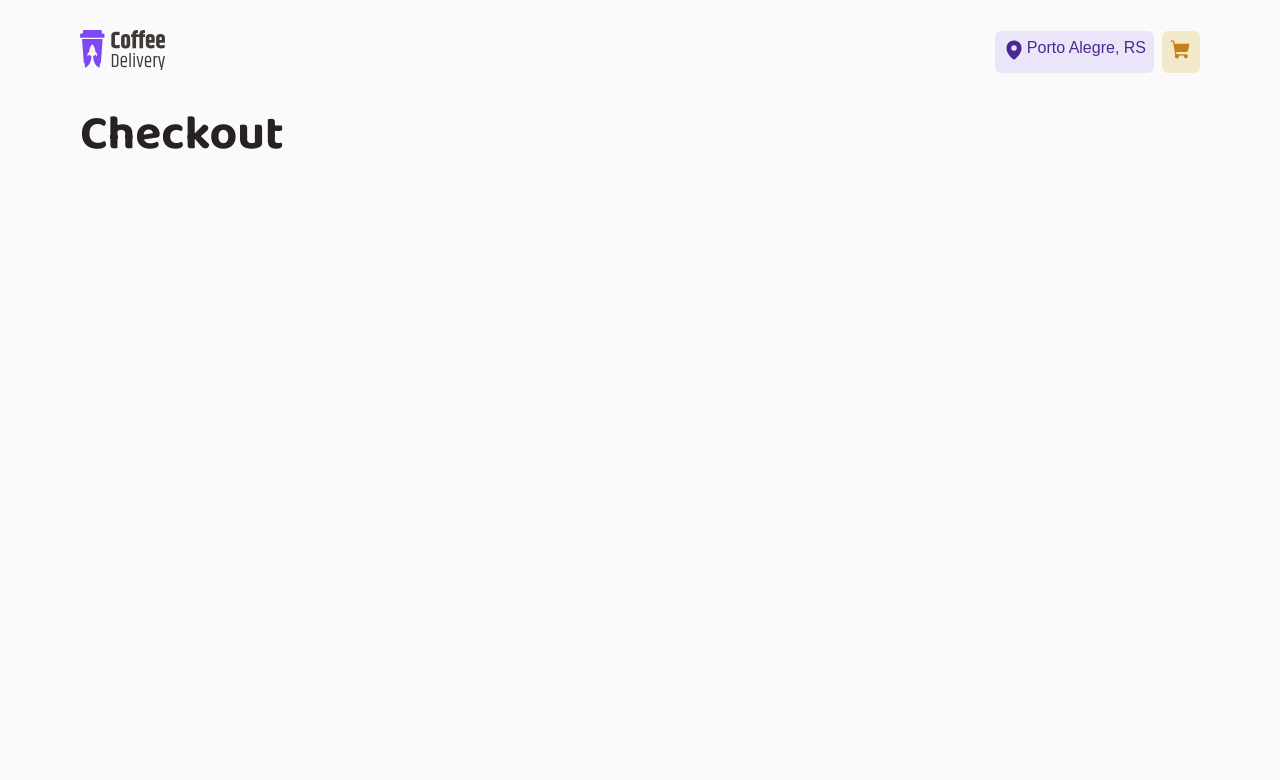
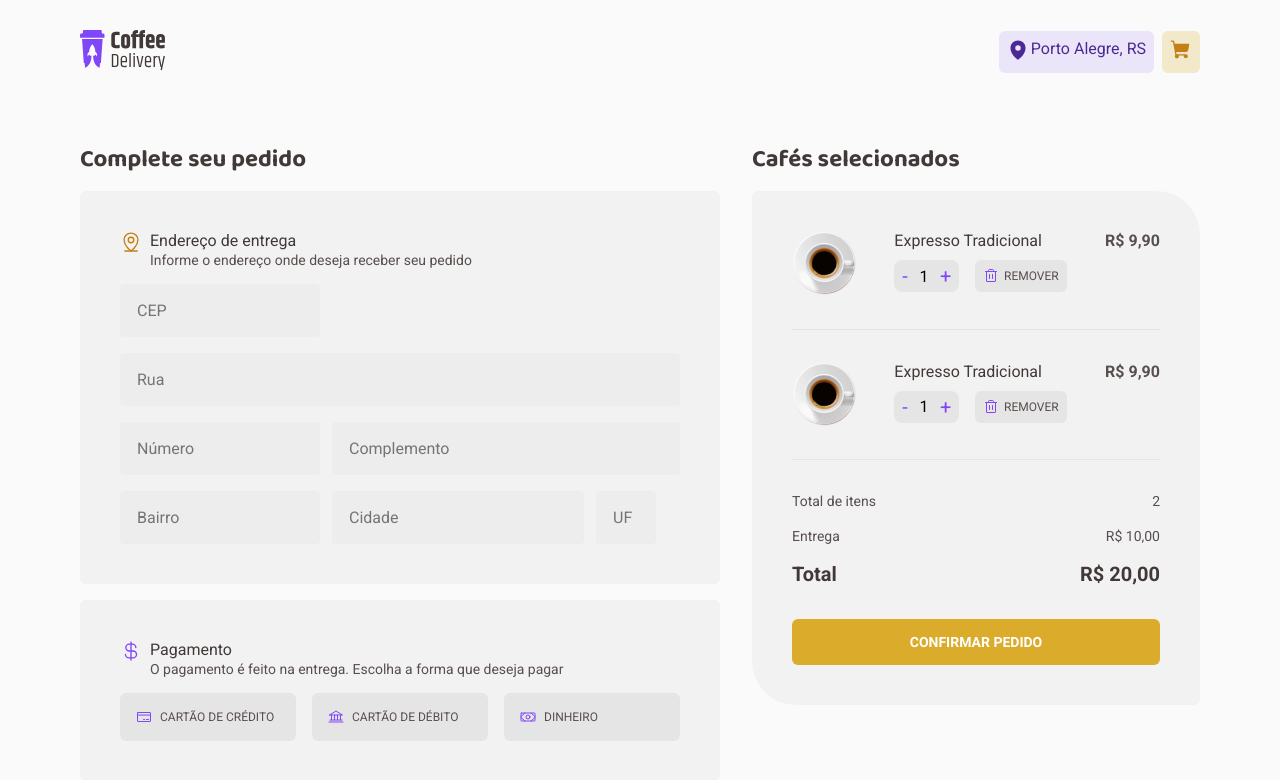
Before and after one commit to dandevweb/coffee-delivery-react, a React (Vite) app: page /checkout in a window 1280 px wide. Shown: the top 780 px of the page. Built offline with nearby package versions, Linux system fonts and the light colour scheme.

Commit message:
feat: checkout page

```diff
--- /dev/null
+++ b/src/components/InputAmount/index.tsx
@@ -0,0 +1,11 @@
+import { QuantityComponent } from './styles'
+
+export function InputAmount() {
+  return (
+    <QuantityComponent>
+      <span></span>
+      <input type="number" value={1} />
+      <span></span>
+    </QuantityComponent>
+  )
+}
--- /dev/null
+++ b/src/components/InputAmount/styles.ts
@@ -0,0 +1,38 @@
+import styled from 'styled-components'
+
+export const QuantityComponent = styled.div`
+  display: flex;
+  align-items: center;
+  background-color: ${(props) => props.theme['gray-400']};
+  border-radius: 8px;
+
+  span:first-child::before,
+  span:last-child::after {
+    content: attr(data-content);
+    background-color: transparent;
+    display: flex;
+    align-items: center;
+    justify-content: center;
+    color: ${(props) => props.theme['purple-500']};
+    cursor: pointer;
+    padding: 0 0.5rem;
+    font-size: 1.25rem;
+  }
+
+  span:first-child::before {
+    content: '-';
+  }
+
+  span:last-child::after {
+    content: '+';
+  }
+
+  input {
+    border: 0;
+    border: none;
+    max-width: 1rem;
+    background-color: transparent;
+    text-align: center;
+    line-height: normal;
+  }
+`
--- a/src/components/ProductCard/index.tsx
+++ b/src/components/ProductCard/index.tsx
@@ -5,6 +5,7 @@ import {
   FooterProductCard,
   MainProductCard,
 } from './styles'
+import { InputAmount } from '../InputAmount'
 
 export function ProductCard() {
   return (
@@ -23,11 +24,7 @@ export function ProductCard() {
         <span>
           R$ <h3> 9,90</h3>
         </span>
-        <div>
-          <span></span>
-          <input type="number" value={1} />
-          <span></span>
-        </div>
+        <InputAmount />
         <button>
           <ShoppingCart width={22} weight="fill" />
         </button>
--- a/src/components/ProductCard/styles.ts
+++ b/src/components/ProductCard/styles.ts
@@ -45,6 +45,7 @@ export const MainProductCard = styled.main`
   h3 {
     font-weight: 700;
     font-size: 1.25rem;
+    font-family: 'Baloo 2', cursive;
   }
 
   p {
@@ -72,43 +73,7 @@ export const FooterProductCard = styled.footer`
     h3 {
       font-size: 1.5rem;
       font-weight: 700;
-    }
-  }
-
-  div {
-    display: flex;
-    align-items: center;
-    background-color: ${(props) => props.theme['gray-400']};
-    border-radius: 8px;
-    gap: 0.8rem;
-
-    span:first-child::before,
-    span:last-child::after {
-      content: attr(data-content);
-      background-color: transparent;
-      display: flex;
-      align-items: center;
-      justify-content: center;
-      color: ${(props) => props.theme['purple-500']};
-      cursor: pointer;
-      font-size: 1.25rem;
-    }
-
-    span:first-child::before {
-      content: '-';
-    }
-
-    span:last-child::after {
-      content: '+';
-    }
-
-    input {
-      border: 0;
-      border: none;
-      max-width: 1rem;
-      background-color: transparent;
-      text-align: center;
-      line-height: normal;
+      font-family: 'Baloo 2', cursive;
     }
   }
 
--- /dev/null
+++ b/src/pages/Checkout/components/CheckoutItem/Index.tsx
@@ -0,0 +1,27 @@
+import { Trash } from 'phosphor-react'
+import { ItemSingle } from './styles'
+import { InputAmount } from '../../../../components/InputAmount'
+import { useTheme } from 'styled-components'
+
+import coffeeImage from '../../../../assets/products/express-coffee.png'
+
+export function CheckoutItem() {
+  const theme = useTheme()
+
+  return (
+    <ItemSingle>
+      <img src={coffeeImage} alt="Expresso Tradicional" />
+      <div>
+        <h3>Expresso Tradicional</h3>
+        <div>
+          <InputAmount />
+          <button>
+            <Trash size={16} color={theme['purple-500']} />
+            <span>remover</span>
+          </button>
+        </div>
+      </div>
+      <p>R$ 9,90</p>
+    </ItemSingle>
+  )
+}
--- /dev/null
+++ b/src/pages/Checkout/components/CheckoutItem/styles.ts
@@ -0,0 +1,57 @@
+import styled from 'styled-components'
+
+export const ItemSingle = styled.div`
+  display: flex;
+  justify-content: space-between;
+  gap: 1rem;
+  width: 100%;
+  padding-bottom: 2.1rem;
+  border-bottom: 1px solid ${(props) => props.theme['gray-400']};
+
+  &:not(:first-child) {
+    margin-top: 1rem;
+  }
+
+  img {
+    width: 4rem;
+    height: 4rem;
+  }
+
+  > div {
+    display: flex;
+    flex-direction: column;
+
+    h3 {
+      font-size: 1rem;
+      margin-bottom: 0.5rem;
+    }
+
+    button {
+      all: unset;
+      display: flex;
+      align-items: center;
+      gap: 0 0.3rem;
+      padding: 0.5rem;
+      border-radius: 6px;
+      background-color: ${(props) => props.theme['gray-400']};
+      cursor: pointer;
+
+      span {
+        color: ${(props) => props.theme['gray-700']};
+        font-size: 0.75rem;
+        text-transform: uppercase;
+      }
+    }
+
+    > div {
+      display: flex;
+      gap: 1rem;
+    }
+  }
+
+  p {
+    font-size: 1rem;
+    font-weight: 700;
+    color: ${(props) => props.theme['gray-700']};
+  }
+`
--- a/src/pages/Checkout/index.tsx
+++ b/src/pages/Checkout/index.tsx
@@ -1,3 +1,110 @@
+import {
+  Bank,
+  CreditCard,
+  CurrencyDollar,
+  MapPinLine,
+  Money,
+} from 'phosphor-react'
+import {
+  AddressCard,
+  AddressForm,
+  CardHeader,
+  CheckoutContainer,
+  CheckoutItemsCard,
+  GeneralInformation,
+  Input,
+  PaymentCard,
+  PaymentSelection,
+  DetailsAmount,
+} from './styles'
+import { useTheme } from 'styled-components'
+import { CheckoutItem } from './components/CheckoutItem/Index'
+
 export function Checkout() {
-  return <h1>Checkout</h1>
+  const theme = useTheme()
+
+  return (
+    <CheckoutContainer>
+      <div>
+        <h2>Complete seu pedido</h2>
+        <GeneralInformation>
+          <AddressCard>
+            <CardHeader>
+              <MapPinLine size={22} color={theme['yellow-900']} />
+              <div>
+                <h3>Endereço de entrega</h3>
+                <p>Informe o endereço onde deseja receber seu pedido</p>
+              </div>
+            </CardHeader>
+            <AddressForm>
+              <Input width="sm" placeholder="CEP" />
+              <Input width="xl" placeholder="Rua" />
+              <Input width="sm" placeholder="Número" />
+              <Input width="lg" placeholder="Complemento" />
+              <Input width="sm" placeholder="Bairro" />
+              <Input width="md" placeholder="Cidade" />
+              <Input width="xs" placeholder="UF" />
+            </AddressForm>
+          </AddressCard>
+
+          <PaymentCard>
+            <CardHeader>
+              <CurrencyDollar size={22} color={theme['purple-500']} />
+              <div>
+                <h3>Pagamento</h3>
+                <p>
+                  O pagamento é feito na entrega. Escolha a forma que deseja
+                  pagar
+                </p>
+              </div>
+            </CardHeader>
+            <PaymentSelection>
+              <button>
+                <CreditCard size={16} color={theme['purple-500']} />
+                <span>Cartão de crédito</span>
+              </button>
+
+              <button>
+                <Bank size={16} color={theme['purple-500']} />
+                <span>Cartão de débito</span>
+              </button>
+
+              <button>
+                <Money size={16} color={theme['purple-500']} />
+                <span>Dinheiro</span>
+              </button>
+            </PaymentSelection>
+          </PaymentCard>
+        </GeneralInformation>
+      </div>
+
+      <div>
+        <h2>Cafés selecionados</h2>
+
+        <CheckoutItemsCard>
+          <CheckoutItem />
+          <CheckoutItem />
+
+          <DetailsAmount>
+            <div>
+              <span>Total de itens</span>
+              <span>2</span>
+            </div>
+
+            <div>
+              <span>Entrega</span>
+              <span>R$ 10,00</span>
+            </div>
+
+            <div>
+              <h3>Total</h3>
+              <h3>R$ 20,00</h3>
+            </div>
+
+            <button type="button">Confirmar pedido</button>
+          </DetailsAmount>
+        </CheckoutItemsCard>
+      </div>
+    </CheckoutContainer>
+  )
 }
--- /dev/null
+++ b/src/pages/Checkout/styles.ts
@@ -0,0 +1,158 @@
+import styled from 'styled-components'
+
+export const CheckoutContainer = styled.div`
+  display: grid;
+  grid-template-columns: 40rem 1fr;
+  gap: 2rem;
+  margin-top: 2.5rem;
+`
+
+export const GeneralInformation = styled.div`
+  display: flex;
+  flex-direction: column;
+  gap: 1rem;
+  margin-top: 1rem;
+`
+export const CardHeader = styled.div`
+  display: flex;
+  align-items: start;
+  gap: 0 0.5rem;
+
+  div {
+    display: flex;
+    flex-direction: column;
+    align-items: flex-start;
+
+    h3 {
+      font-weight: normal;
+      font-size: 1rem;
+    }
+
+    p {
+      font-weight: normal;
+      font-size: 0.874rem;
+      color: ${(props) => props.theme['gray-700']};
+    }
+  }
+`
+
+export const AddressCard = styled.div`
+  background-color: ${(props) => props.theme['gray-200']};
+  border-radius: 6px;
+  padding: 2.5rem;
+`
+
+export const AddressForm = styled.form`
+  display: flex;
+  flex-wrap: wrap;
+  gap: 1rem 0.75rem;
+  margin-top: 1rem;
+  width: 100%;
+`
+
+const W_SIZE = {
+  xs: '3.75rem',
+  sm: '12.5rem',
+  md: '15.75rem',
+  lg: '21.75rem',
+  xl: '100%',
+} as const
+
+interface InputProps {
+  width: keyof typeof W_SIZE
+}
+
+export const Input = styled.input<InputProps>`
+  background-color: ${(props) => props.theme['gray-300']};
+  border: 1px solid ${(props) => props.theme['gray-300']};
+  border-radius: 4px;
+  padding: 1rem;
+  font-size: 1rem;
+  color: ${(props) => props.theme['gray-700']};
+  width: ${(props) => W_SIZE[props.width]};
+`
+
+export const PaymentCard = styled.div`
+  background-color: ${(props) => props.theme['gray-200']};
+  border-radius: 6px;
+  padding: 2.5rem;
+`
+
+export const PaymentSelection = styled.div`
+  display: flex;
+  gap: 1rem;
+  margin-top: 1rem;
+
+  button {
+    all: unset;
+    display: flex;
+    align-items: center;
+    gap: 0 0.5rem;
+    padding: 1rem;
+    border-radius: 6px;
+    background-color: ${(props) => props.theme['gray-400']};
+    cursor: pointer;
+    width: 100%;
+
+    span {
+      color: ${(props) => props.theme['gray-700']};
+      font-size: 0.75rem;
+      text-transform: uppercase;
+    }
+  }
+`
+
+export const CheckoutItemsCard = styled.div`
+  display: flex;
+  flex-direction: column;
+  align-items: center;
+  justify-content: center;
+  gap: 1rem;
+  padding: 2.5rem;
+  border-radius: 6px 44px;
+  background-color: ${(props) => props.theme['gray-200']};
+  width: 100%;
+  margin-top: 1rem;
+`
+
+export const DetailsAmount = styled.div`
+  display: flex;
+  flex-direction: column;
+  gap: 1rem;
+  width: 100%;
+  margin-top: 1rem;
+
+  div {
+    display: flex;
+    justify-content: space-between;
+
+    span {
+      font-weight: 400;
+      font-size: 0.875rem;
+      color: ${(props) => props.theme['gray-700']};
+      line-height: 1.3;
+    }
+
+    h3 {
+      font-weight: 700;
+      font-size: 1.25rem;
+    }
+  }
+
+  button {
+    all: unset;
+    background-color: ${(props) => props.theme['yellow-500']};
+    display: flex;
+    align-items: center;
+    justify-content: center;
+    padding: 0.75rem 0.5rem;
+    border-radius: 6px;
+    margin-top: 1rem;
+
+    color: ${(props) => props.theme.white};
+    font-size: 0.875rem;
+    font-weight: 700;
+    text-transform: uppercase;
+    line-height: 1.6;
+  }
+`
--- a/src/styles/global.ts
+++ b/src/styles/global.ts
@@ -14,7 +14,7 @@ export const GlobalStyle = createGlobalStyle`
     }
 
     h1, h2, h3, h4, h5, h6 {
-        font-family: 'Baloo 2', cursive !important;
+        font-family: 'Baloo 2', cursive ;
         line-height: 130%;
         color: ${(props) => props.theme['gray-800']};
     }
@@ -25,12 +25,12 @@ export const GlobalStyle = createGlobalStyle`
     }
 
     h3 {
-        font-family: 'Robot', sans-serif;
+        font-family: 'Roboto', sans-serif;
         font-weight: 400;
     }
 
     body, input, textarea, button {
-        font-family: 'Robot', sans-serif;
+        font-family: 'Roboto', sans-serif;
         font-weight: 400;
         font-size: 1rem;
     }
```
